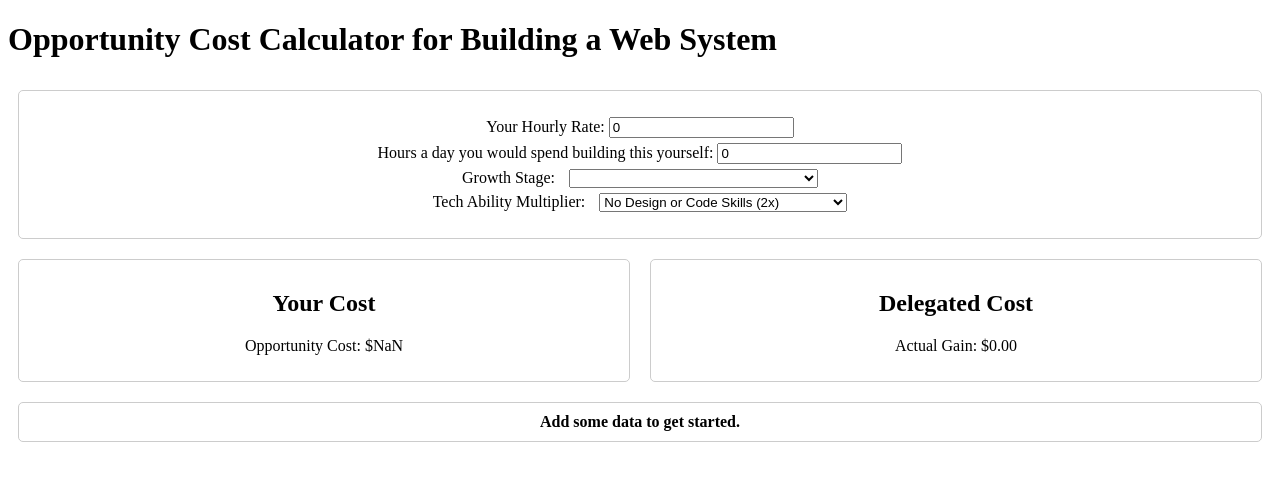
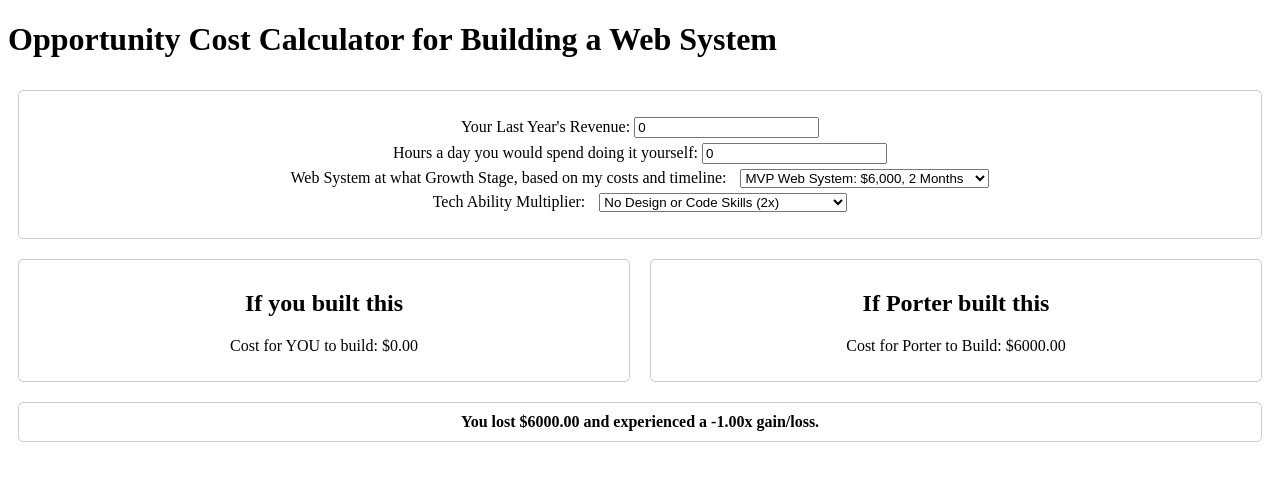
Before and after one commit to madebyporter/opportunity-cost-calc, a Nuxt app: page / in a window 1280 px wide. Shown: the top 480 px of the page. Built offline with nearby package versions, Linux system fonts and the light colour scheme.

Commit message:
updated based on ami notes

```diff
--- a/app.vue
+++ b/app.vue
@@ -5,15 +5,15 @@
       <div class="column">
         <p>
           <label>
-            Your Hourly Rate:
-            <input type="text" v-model.number="yourRate" />
+            Your Last Year's Revenue:
+            <input type="text" v-model.number="lastYearsRevenue" />
           </label>
           <label>
-            Hours a day you would spend building this yourself:
+            Hours a day you would spend doing it yourself:
             <input type="text" v-model.number="hoursDaily" />
           </label>
           <label>
-            Growth Stage:
+            Web System at what Growth Stage, based on my costs and timeline:
             <select v-model="selectedWebsiteOption">
               <option value="6000,40">MVP Web System: $6,000, 2 Months</option>
               <option value="20000,160">PMF Web System: $20,000, 4 Months</option>
@@ -32,12 +32,12 @@
     </div>
     <div class="row">
       <div class="column">
-        <h2>Your Cost</h2>
-        <p>Opportunity Cost: ${{ yourOpportunityCost.toFixed(2) }}</p>
+        <h2>If you built this</h2>
+        <p>Cost for YOU to build: ${{ yourOpportunityCost.toFixed(2) }}</p>
       </div>
       <div class="column">
-        <h2>Delegated Cost</h2>
-        <p>Actual Gain: ${{ delegatedCost.toFixed(2) }}</p>
+        <h2>If Porter built this</h2>
+        <p>Cost for Porter to Build: ${{ delegatedCost.toFixed(2) }}</p>
       </div>
     </div>
     <div class="row">
@@ -54,22 +54,22 @@
 export default {
   data() {
     return {
-      yourRate: 0,
+      lastYearsRevenue: 0,
       hoursDaily: 0,
       hourlyCapacity: 0,
-      selectedWebsiteOption: "0", // Default to an option with a value of 0
+      selectedWebsiteOption: "6000,40", // Default to an option with a value of 0
       techAbility: 2, // Default to the 2x multiplier
     };
   },
   computed: {
     fieldsFilled() {
       // Check if any of the fields are non-zero
-      return this.yourRate > 0 || this.hoursDaily > 0 || parseFloat(this.selectedWebsiteOption) > 0;
+      return this.lastYearsRevenue > 0 || this.hoursDaily > 0 || parseFloat(this.selectedWebsiteOption) > 0;
     },
     yourOpportunityCost() {
       const techMultiplier = parseFloat(this.techAbility);
       const yourDaysToLaunch = (parseFloat(this.selectedWebsiteOption.split(',')[1]) / 30) * techMultiplier;
-      const yourCost = (this.yourRate * this.hoursDaily * yourDaysToLaunch).toFixed(2);
+      const yourCost = ((this.lastYearsRevenue / 12 / 4 / 5 / 8) * this.hoursDaily * yourDaysToLaunch).toFixed(2);
       const delegatedCost = (parseFloat(this.selectedWebsiteOption.split(',')[0])).toFixed(2);
       return parseFloat(yourCost);
     },
```
